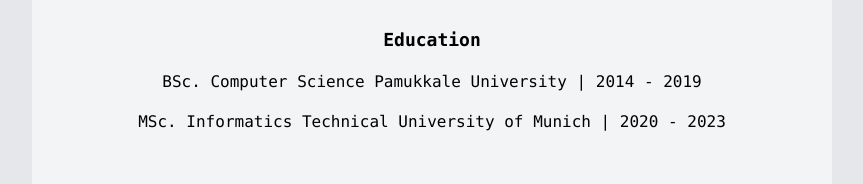
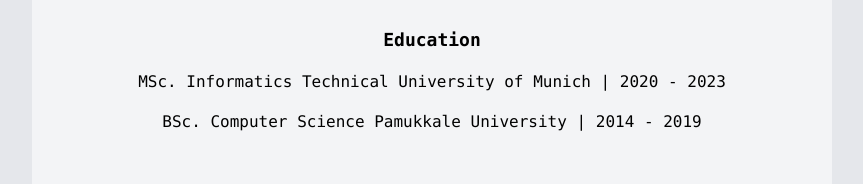
Before and after one commit to mertyldrr/mycom-frontend, a React (Create React App) app: page / in a window 1280 px wide. Shown: the part 526-710 px from the top of the page, without its empty margins (208-1071 px from the left). Built offline with nearby package versions, Linux system fonts and the light colour scheme; no server answers.

Commit message:
fix chronological order

```diff
--- a/src/components/Education.tsx
+++ b/src/components/Education.tsx
@@ -2,11 +2,11 @@
   return (
     <div className="flex flex-col space-y-4 p-4 justify-center items-center mb-10">
       <h1 className="font-mono font-bold text-base lg:text-lg">Education</h1>
-      <div className="font-mono text-xs lg:text-base">
-        BSc. Computer Science Pamukkale University | 2014 - 2019
-      </div>
       <p className="font-mono text-xs lg:text-base">
         MSc. Informatics Technical University of Munich | 2020 - 2023
+      </p>
+      <p className="font-mono text-xs lg:text-base">
+        BSc. Computer Science Pamukkale University | 2014 - 2019
       </p>
     </div>
   );
--- a/src/components/Links.tsx
+++ b/src/components/Links.tsx
@@ -15,7 +15,7 @@
   }, []);
   return (
     <div className="w-full flex flex-col space-y-4 p-8 justify-center items-center mb-10">
-      <h1 className="font-mono font-bold text-basis lg:text-lg">Links</h1>
+      <h1 className="font-mono font-bold text-base lg:text-lg">Links</h1>
       <div className="w-full lg:w-2/3 flex flex-row justify-evenly items-center ">
         {logos &&
           logos.map((logo, index) => (
```
